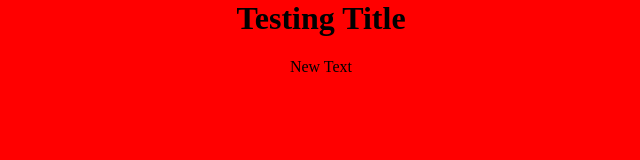
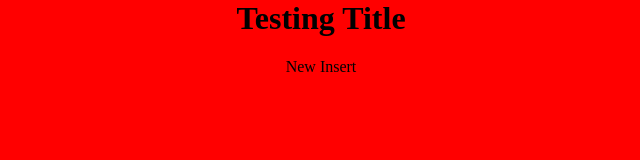
Before and after one commit to OTK102/OTK-DND, a plain HTML site: page index.html in a window 1280 px wide. Shown: the full height of the page, 319-959 px from the left. Drawn offline with Linux system fonts and the light colour scheme.

Commit message:
new insert message

```diff
--- a/index.html
+++ b/index.html
@@ -7,6 +7,6 @@
 </head>
 <body>
     <h1>Testing Title</h1>
-    <p>New Text</p>
+    <p>New Insert</p>
 </body>
 </html>
```
